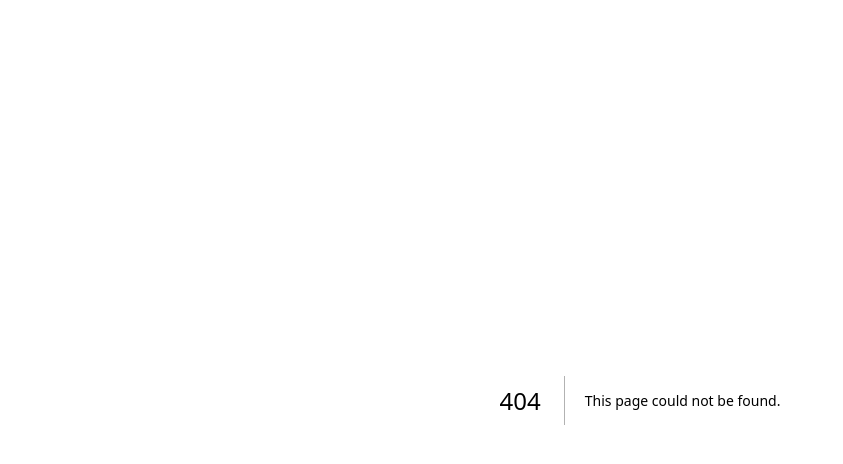
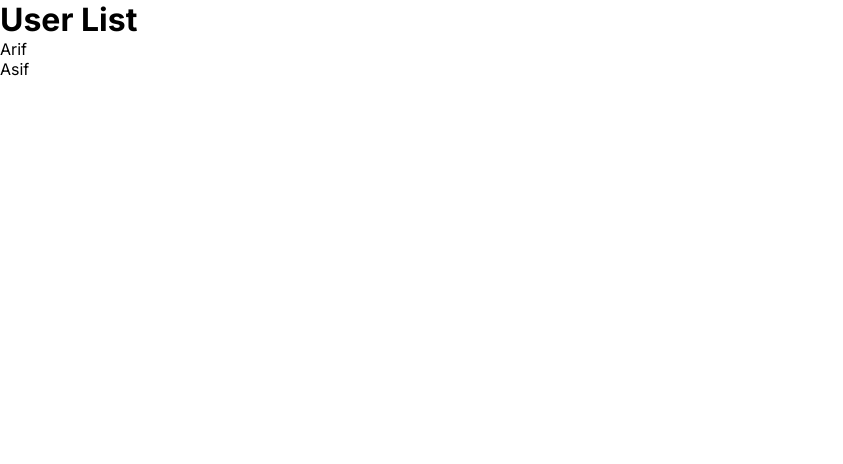
Before and after one commit to arifweb2020/Next-14, a Next.js app: page /user-list in a window 1280 px wide. Before the commit this address had no page. Shown: the top 464 px of the page, without its empty margins (0-843 px from the left). Built offline with nearby package versions, Linux system fonts and the light colour scheme.

Commit message:
dynamic routing

```diff
--- a/app/page.tsx
+++ b/app/page.tsx
@@ -16,6 +16,7 @@ export default function Home() {
         <h1>Test</h1>
         <Link href='/about'>Go to about page</Link><br/><br/>
         <Link href='/about'>Go to services page</Link><br/><br/>
+        <Link href='/user-list'>Go to user list page</Link><br/><br/>
         <button onClick={() => pageNavigate('/login')}>Login</button>
       </div>
     </main>
--- /dev/null
+++ b/app/user-list/page.tsx
@@ -0,0 +1,20 @@
+import Link from 'next/link'
+import React from 'react'
+
+const UserList = () => {
+  return (
+    <div>
+        <h1>User List</h1>
+        <ul>
+            <li>
+                <Link href="/user-list/Arif">Arif</Link>
+            </li>
+            <li>
+                <Link href="/user-list/Asif">Asif</Link>
+            </li>
+        </ul>
+    </div>
+  )
+}
+
+export default UserList
```
Also changed, not shown: app/user-list/[user]/page.tsx (added, +18 -0 lines), steps.txt.
